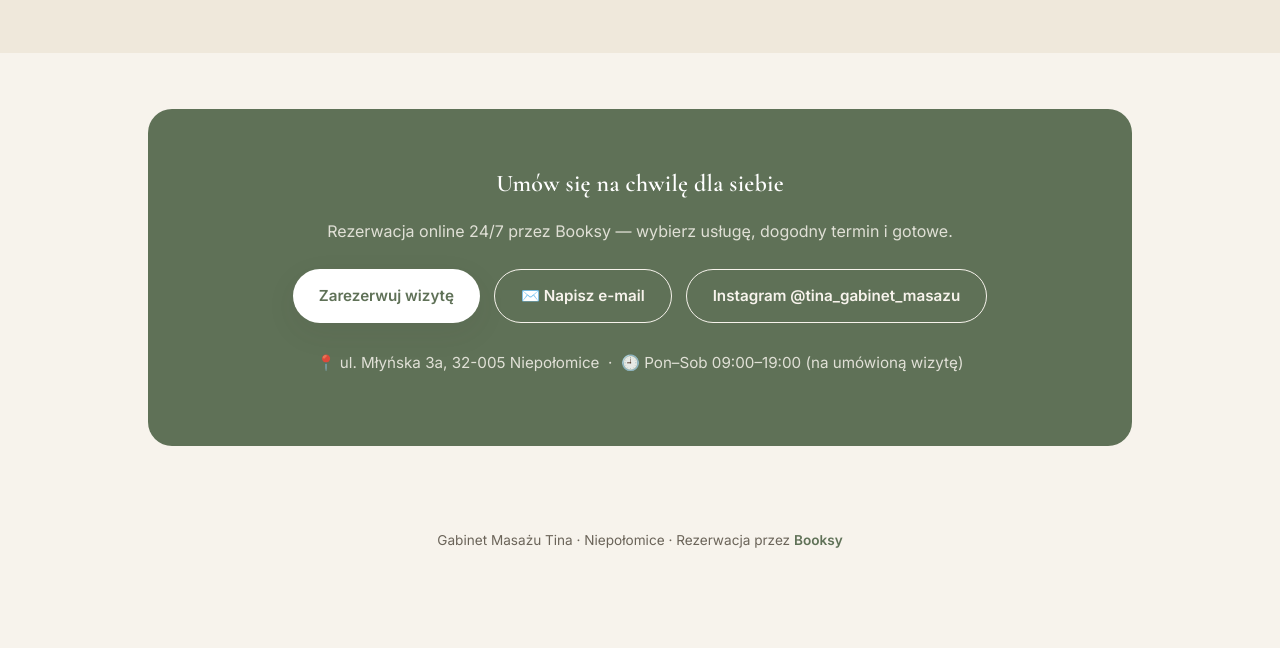
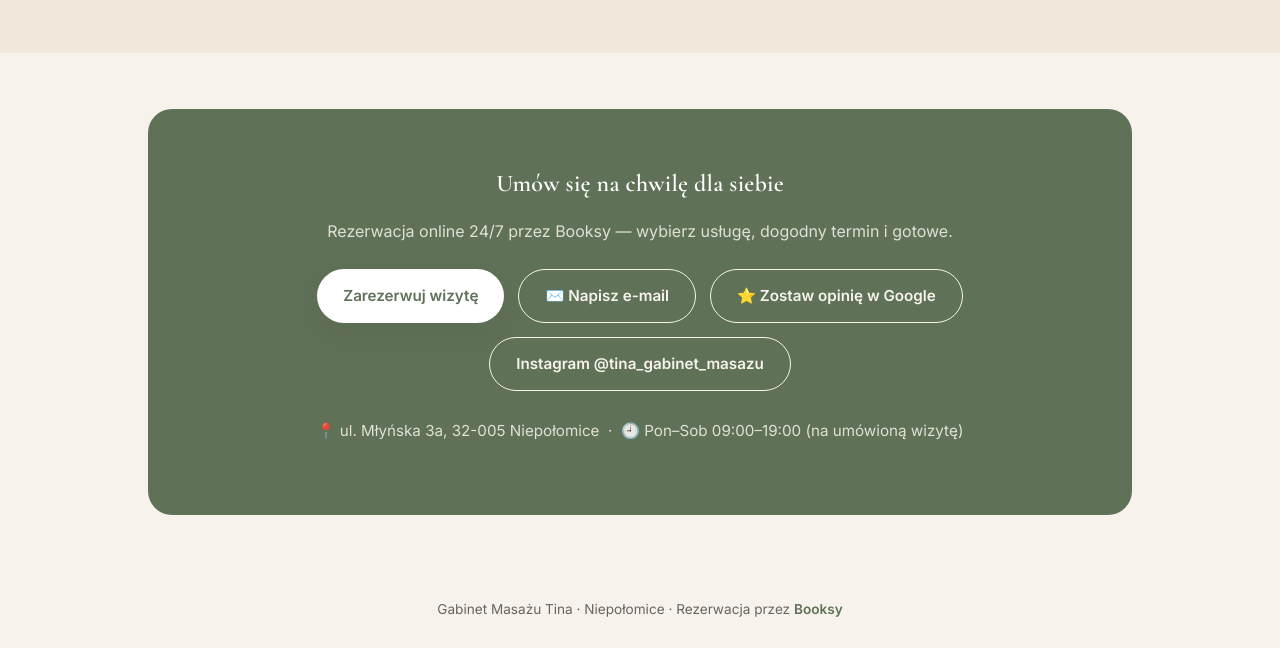
Before and after one commit to Tina-Masaz/site, a plain HTML site: page index.html in a window 1280 px wide. Shown: the part 4472-5120 px from the top of the page. Before the commit the page ends 5052 px from the top, so only its background shows below. Drawn offline with nearby package versions, Linux system fonts and the light colour scheme.

Commit message:
Add files via upload

```diff
--- a/index.html
+++ b/index.html
@@ -365,6 +365,7 @@
       <div class="cta-row">
         <a class="btn btn-primary" href="https://booksy.com/pl-pl/265397_gabinet-masazu-tina_masaz_9954_niepolomice" target="_blank" rel="noopener" data-i18n="btn_book">Zarezerwuj wizytę</a>
         <a class="btn btn-outline" href="mailto:kontakt@tina-masaz.com.pl" data-i18n="btn_email">✉️ Napisz e-mail</a>
+        <a class="btn btn-outline" href="https://g.page/r/CSsUaYFnZU3lEBM/review" target="_blank" rel="noopener" data-i18n="btn_review">⭐ Zostaw opinię w Google</a>
         <a class="btn btn-outline" href="https://www.instagram.com/tina_gabinet_masazu/" target="_blank" rel="noopener" data-i18n="btn_ig">Instagram @tina_gabinet_masazu</a>
       </div>
       <p class="info-line" data-i18n="contact_info">📍 ul. Młyńska 3a, 32-005 Niepołomice &nbsp;·&nbsp; 🕘 Pon–Sob 09:00–19:00, tylko na umówioną wizytę</p>
@@ -436,6 +437,7 @@ const i18n = {
     contact_info:"📍 ul. Młyńska 3a, 32-005 Niepołomice &nbsp;·&nbsp; 🕘 {{HOURS}}",
     footer_text:"Gabinet Masażu Tina · Niepołomice · Rezerwacja przez",
     btn_email:"✉️ Napisz e-mail",
+    btn_review:"⭐ Zostaw opinię w Google",
   },
   ua:{
     hero_eyebrow:"Нєполоміце · вул. Млинська 3a",
@@ -468,6 +470,7 @@ const i18n = {
     contact_info:"📍 вул. Млинська 3a, 32-005 Нєполоміце &nbsp;·&nbsp; 🕘 {{HOURS}}",
     footer_text:"Кабінет масажу Tina · Нєполоміце · Запис через",
     btn_email:"✉️ Написати листа",
+    btn_review:"⭐ Залишити відгук у Google",
   }
 };
 
```
